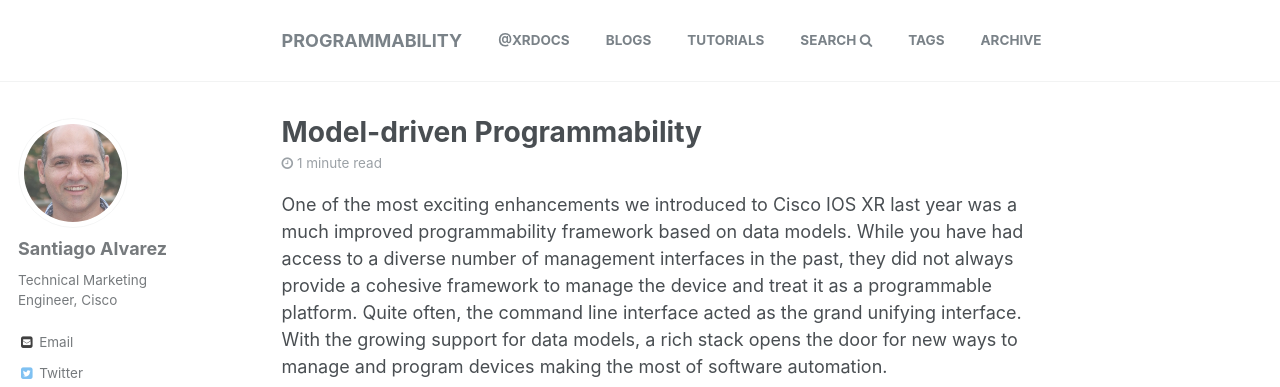
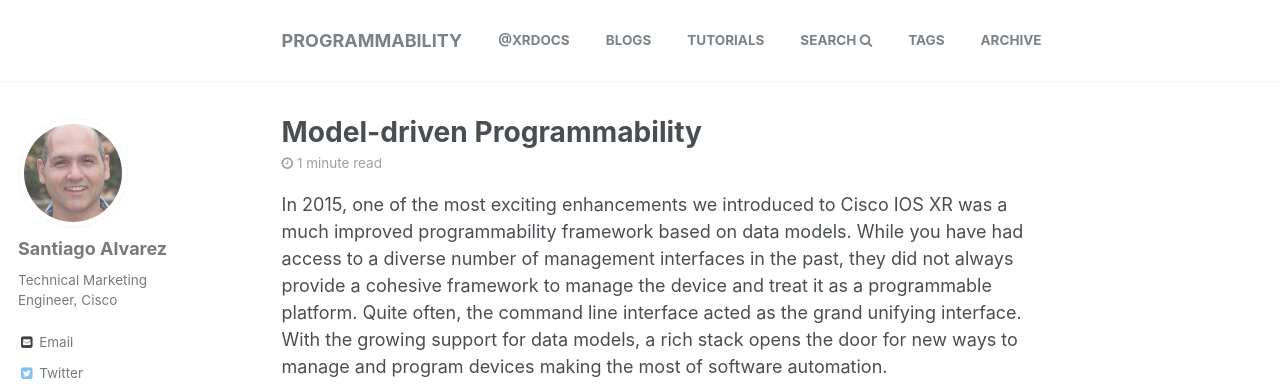
Before and after one commit to xrdocs/programmability, a Jekyll site: the page built from _blogs/2016-09-12-model-driven-programmability.md, in a window 1280 px wide and 900 px high. Shown: the top 387 px of the window. Built offline with Jekyll 4.4.1, drawn with Linux system fonts in a browser that asks for light colours; comment, search, counter and statistics services are not loaded.

Commit message:
Add minor edit to MDP blog

```diff
--- a/_blogs/2016-09-12-model-driven-programmability.md
+++ b/_blogs/2016-09-12-model-driven-programmability.md
@@ -8,7 +8,7 @@ tags:
   - programmability
 ---
 
-One of the most exciting enhancements we introduced to Cisco IOS XR last year was a much improved programmability framework based on data models.  While you have had access to a diverse number of management interfaces in the past, they did not always provide a cohesive framework to manage the device and treat it as a programmable platform.  Quite often, the command line interface acted as the grand unifying interface.  With the growing support for data models, a rich stack opens the door for new ways to manage and program devices making the most of software automation.
+In 2015, one of the most exciting enhancements we introduced to Cisco IOS XR was a much improved programmability framework based on data models.  While you have had access to a diverse number of management interfaces in the past, they did not always provide a cohesive framework to manage the device and treat it as a programmable platform.  Quite often, the command line interface acted as the grand unifying interface.  With the growing support for data models, a rich stack opens the door for new ways to manage and program devices making the most of software automation.
  ![xr-mdp.png]({{site.baseurl}}/images/xr-mdp.png)
 
 What are the benefits of model-driven programmability?  Numerous and all pretty valuable:
```
